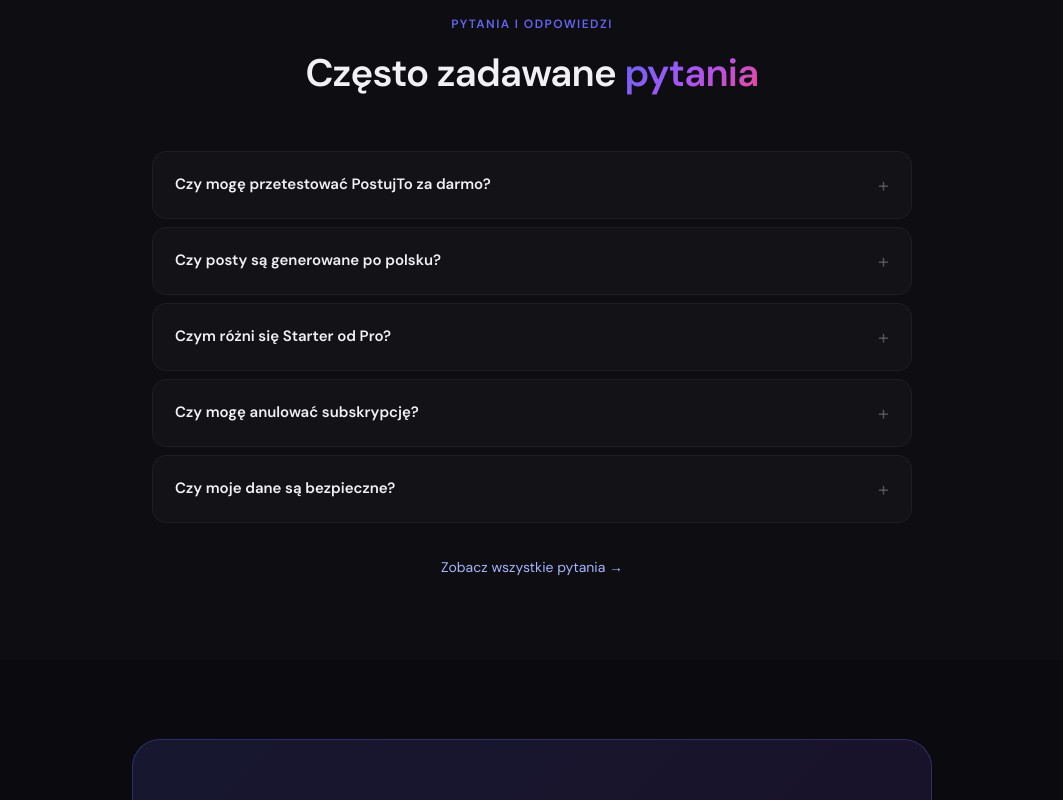
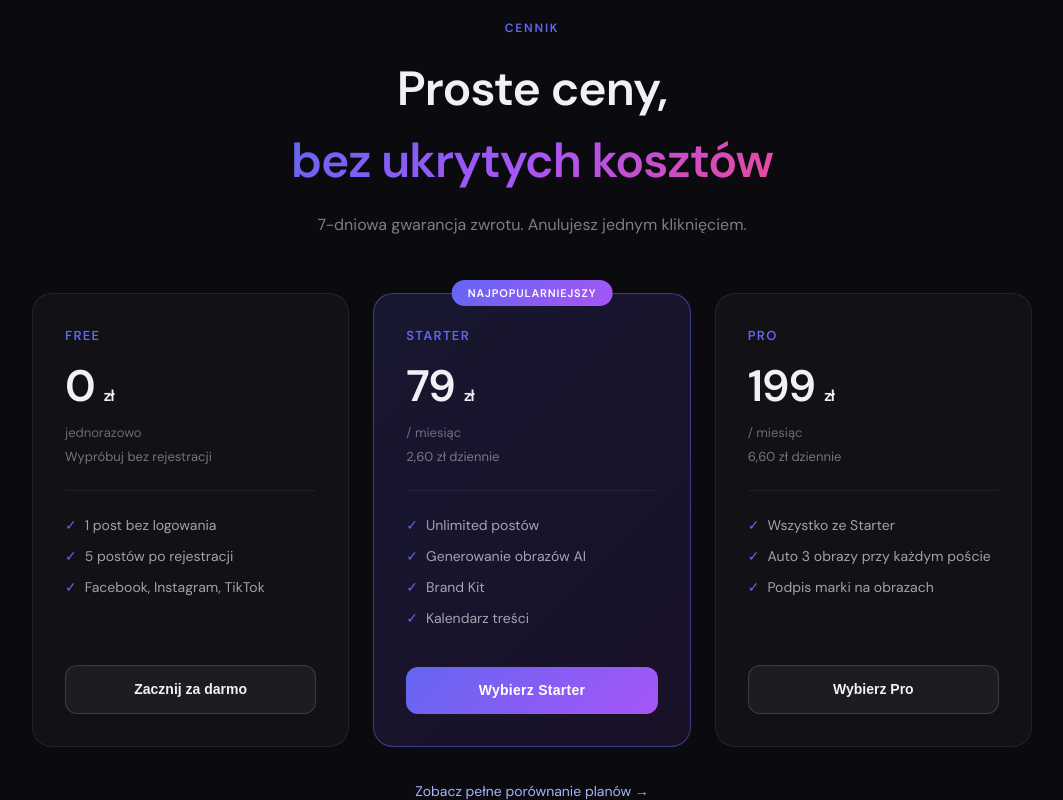
Before and after one commit to PostujTo/postujto, a Next.js app: page / in a window 1280 px wide. Shown: the part 5060-5860 px from the top of the page, without its empty margins (108-1171 px from the left). Built offline with nearby package versions, Linux system fonts and the light colour scheme; no server answers.

Commit message:
feat: add pricing section back to landing page

```diff
--- a/app/page.tsx
+++ b/app/page.tsx
@@ -636,6 +636,87 @@ export default function LandingPage() {
         </div>
       </section>
 
+      {/* CENNIK */}
+      <section style={{ padding: '80px 24px' }} id="pricing" data-animate>
+        <div style={{ maxWidth: 1000, margin: '0 auto' }}>
+          <div className={`section-reveal from-up ${isVisible('pricing') ? 'visible' : ''}`} style={{ textAlign: 'center', marginBottom: 56 }}>
+            <div style={{ display: 'inline-block', fontSize: 12, fontWeight: 600, letterSpacing: '0.15em', textTransform: 'uppercase', color: '#6366f1', marginBottom: 16 }}>Cennik</div>
+            <h2 className="font-display" style={{ fontSize: 'clamp(2rem, 4vw, 3rem)', fontWeight: 800, letterSpacing: '-0.02em' }}>
+              Proste ceny,<br /><span className="gradient-text">bez ukrytych kosztów</span>
+            </h2>
+            <p style={{ marginTop: 16, fontSize: 16, color: 'rgba(240,240,245,0.5)' }}>7-dniowa gwarancja zwrotu. Anulujesz jednym kliknięciem.</p>
+          </div>
+
+          <div className={`section-reveal from-up ${isVisible('pricing') ? 'visible' : ''}`} style={{ display: 'grid', gridTemplateColumns: 'repeat(3, 1fr)', gap: 24, transitionDelay: '0.1s' }}>
+            {[
+              {
+                name: 'Free',
+                price: '0',
+                period: 'jednorazowo',
+                desc: 'Wypróbuj bez rejestracji',
+                features: ['1 post bez logowania', '5 postów po rejestracji', 'Facebook, Instagram, TikTok'],
+                featured: false,
+                href: '/app',
+                cta: 'Zacznij za darmo',
+              },
+              {
+                name: 'Starter',
+                price: '79',
+                period: '/ miesiąc',
+                desc: '2,60 zł dziennie',
+                features: ['Unlimited postów', 'Generowanie obrazów AI', 'Brand Kit', 'Kalendarz treści'],
+                featured: true,
+                badge: 'NAJPOPULARNIEJSZY',
+                href: '/pricing',
+                cta: 'Wybierz Starter',
+              },
+              {
+                name: 'Pro',
+                price: '199',
+                period: '/ miesiąc',
+                desc: '6,60 zł dziennie',
+                features: ['Wszystko ze Starter', 'Auto 3 obrazy przy każdym poście', 'Podpis marki na obrazach'],
+                featured: false,
+                href: '/pricing',
+                cta: 'Wybierz Pro',
+              },
+            ].map((plan, i) => (
+              <div key={i} style={{ borderRadius: 20, padding: 32, border: plan.featured ? '1px solid rgba(99,102,241,0.5)' : '1px solid rgba(255,255,255,0.08)', background: plan.featured ? 'linear-gradient(135deg, rgba(99,102,241,0.15), rgba(168,85,247,0.1))' : 'rgba(255,255,255,0.03)', position: 'relative', display: 'flex', flexDirection: 'column' }}>
+                {plan.badge && (
+                  <div style={{ position: 'absolute', top: -14, left: '50%', transform: 'translateX(-50%)', background: 'linear-gradient(135deg, #6366f1, #a855f7)', padding: '5px 16px', borderRadius: 100, fontSize: 11, fontWeight: 700, letterSpacing: '0.08em', color: 'white', whiteSpace: 'nowrap' }}>
+                    {plan.badge}
+                  </div>
+                )}
+                <div style={{ fontSize: 13, fontWeight: 700, color: '#6366f1', letterSpacing: '0.1em', textTransform: 'uppercase', marginBottom: 8 }}>{plan.name}</div>
+                <div style={{ marginBottom: 4 }}>
+                  <span style={{ fontSize: 44, fontWeight: 800, letterSpacing: '-0.03em', color: '#f0f0f5' }}>{plan.price} <span style={{ fontSize: 16 }}>zł</span></span>
+                </div>
+                <div style={{ fontSize: 13, color: 'rgba(240,240,245,0.4)', marginBottom: 4 }}>{plan.period}</div>
+                <div style={{ fontSize: 13, color: 'rgba(240,240,245,0.45)', marginBottom: 24, paddingBottom: 24, borderBottom: '1px solid rgba(255,255,255,0.06)' }}>{plan.desc}</div>
+                <ul style={{ listStyle: 'none', marginBottom: 28, flex: 1 }}>
+                  {plan.features.map((f, fi) => (
+                    <li key={fi} style={{ display: 'flex', gap: 8, marginBottom: 10, fontSize: 14, color: 'rgba(240,240,245,0.65)' }}>
+                      <span style={{ color: '#6366f1', flexShrink: 0 }}>✓</span>{f}
+                    </li>
+                  ))}
+                </ul>
+                <Link href={plan.href}>
+                  <button className={plan.featured ? 'btn-primary' : 'btn-secondary'} style={{ width: '100%', padding: '13px', borderRadius: 12, fontSize: 14, border: plan.featured ? 'none' : '1px solid rgba(255,255,255,0.15)' }}>
+                    {plan.cta}
+                  </button>
+                </Link>
+              </div>
+            ))}
+          </div>
+
+          <div className={`section-reveal from-up ${isVisible('pricing') ? 'visible' : ''}`} style={{ textAlign: 'center', marginTop: 32, transitionDelay: '0.2s' }}>
+            <Link href="/pricing" style={{ fontSize: 14, color: '#a5b4fc', textDecoration: 'none' }}>
+              Zobacz pełne porównanie planów →
+            </Link>
+          </div>
+        </div>
+      </section>
+
 {/* FAQ */}
       <section style={{ padding: '80px 24px', background: 'rgba(255,255,255,0.01)' }} id="faq" data-animate>
         <div style={{ maxWidth: 760, margin: '0 auto' }}>
```
Also changed, not shown: 1 other file (tests, documents, lock files or other folders).
